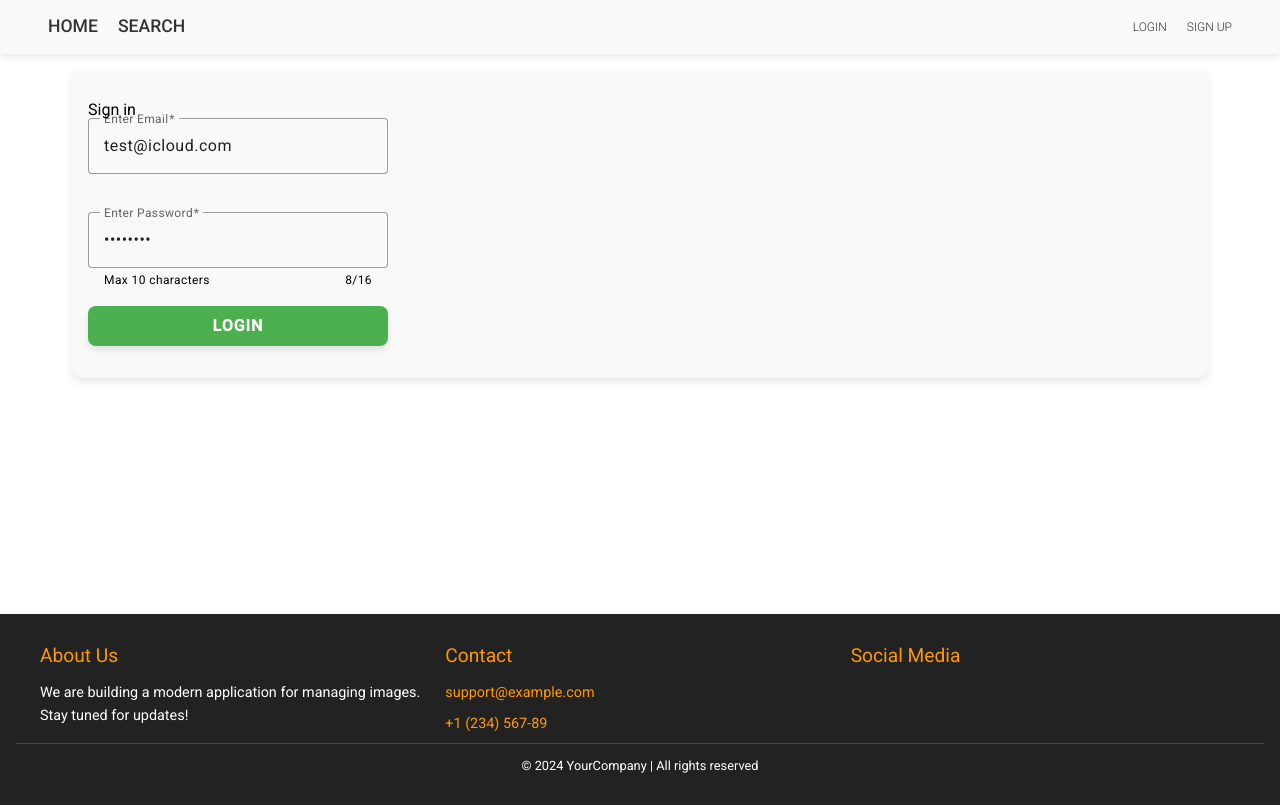
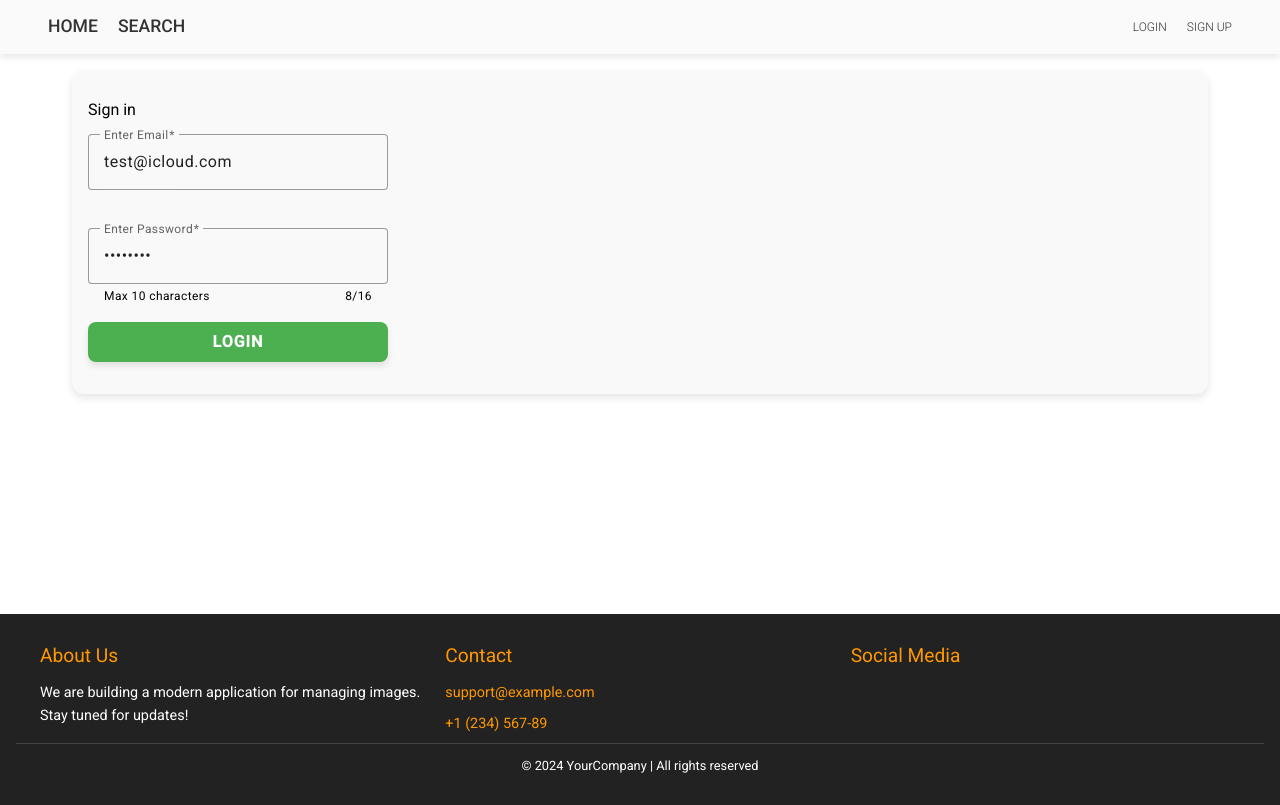
Before and after one commit to Ivan-Andrusyshyn/pixabay, an Angular app: page /auth/login in a window 1280 px wide. Built offline with nearby package versions, Linux system fonts and the light colour scheme.

Commit message:
add styles for title in  auth

```diff
--- a/src/app/pages/login/login.component.scss
+++ b/src/app/pages/login/login.component.scss
@@ -1,4 +1,5 @@
 h2 {
+  margin-bottom: 1rem;
   font-weight: 400;
 }
 .login {
--- a/src/app/pages/sign-up/sign-up.component.scss
+++ b/src/app/pages/sign-up/sign-up.component.scss
@@ -1,5 +1,6 @@
 h2 {
   font-weight: 400;
+  margin-bottom: 1rem;
 }
 .signup {
   display: flex;
```
